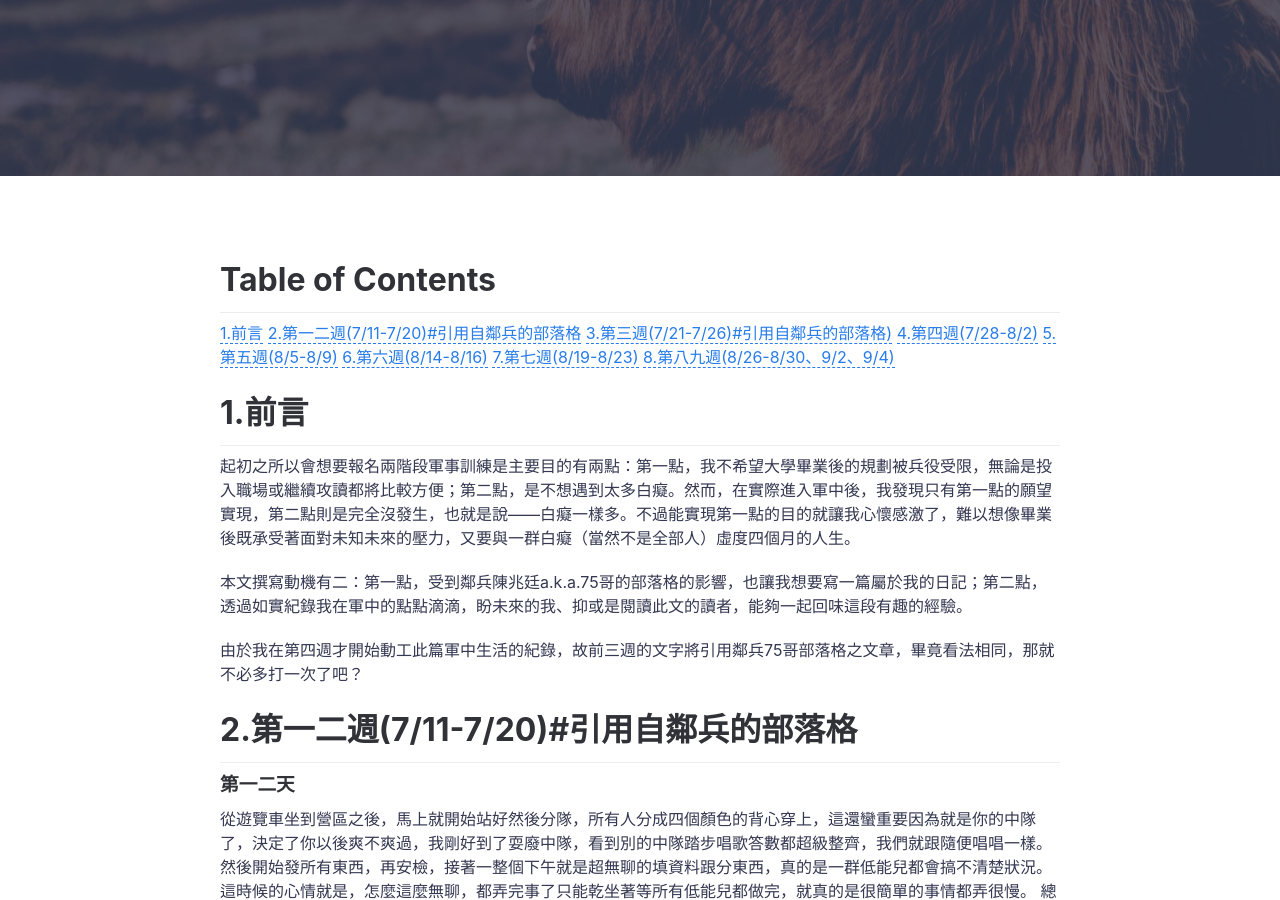
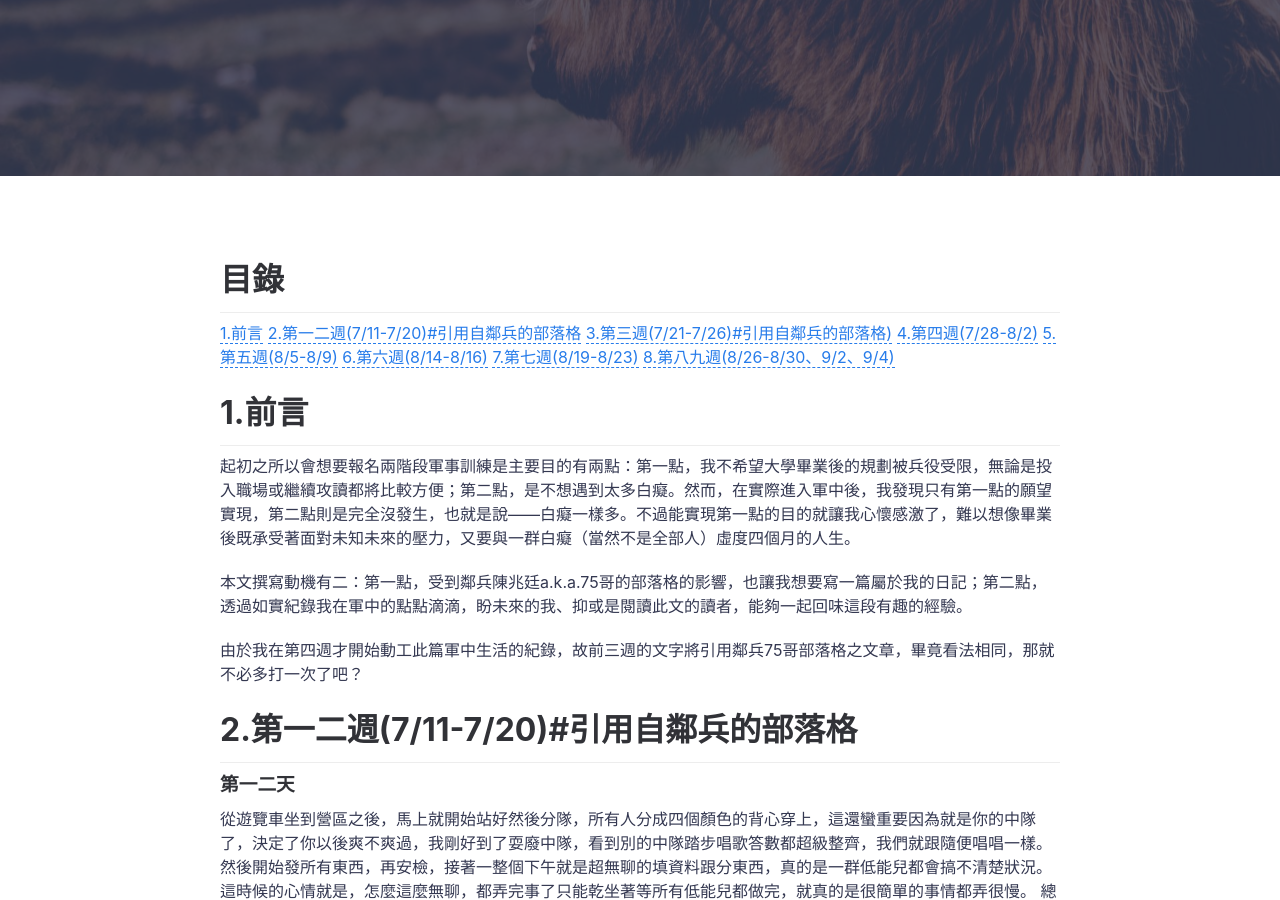
Before and after one commit to poi0905/blog, a Jekyll site: the page built from _posts/2019-09-04-military-life.md, in a window 1280 px wide and 900 px high, scrolled down 400 px. Built offline with Jekyll 4.4.1, drawn with Linux system fonts in a browser that asks for light colours; comment, search, counter and statistics services are not loaded.

Commit message:
2020/7/2

```diff
--- a/_posts/2019-09-04-military-life.md
+++ b/_posts/2019-09-04-military-life.md
@@ -6,7 +6,7 @@ categories: [日記]
 ---
 
 
-# Table of Contents
+# 目錄
 
 ***
 
```
